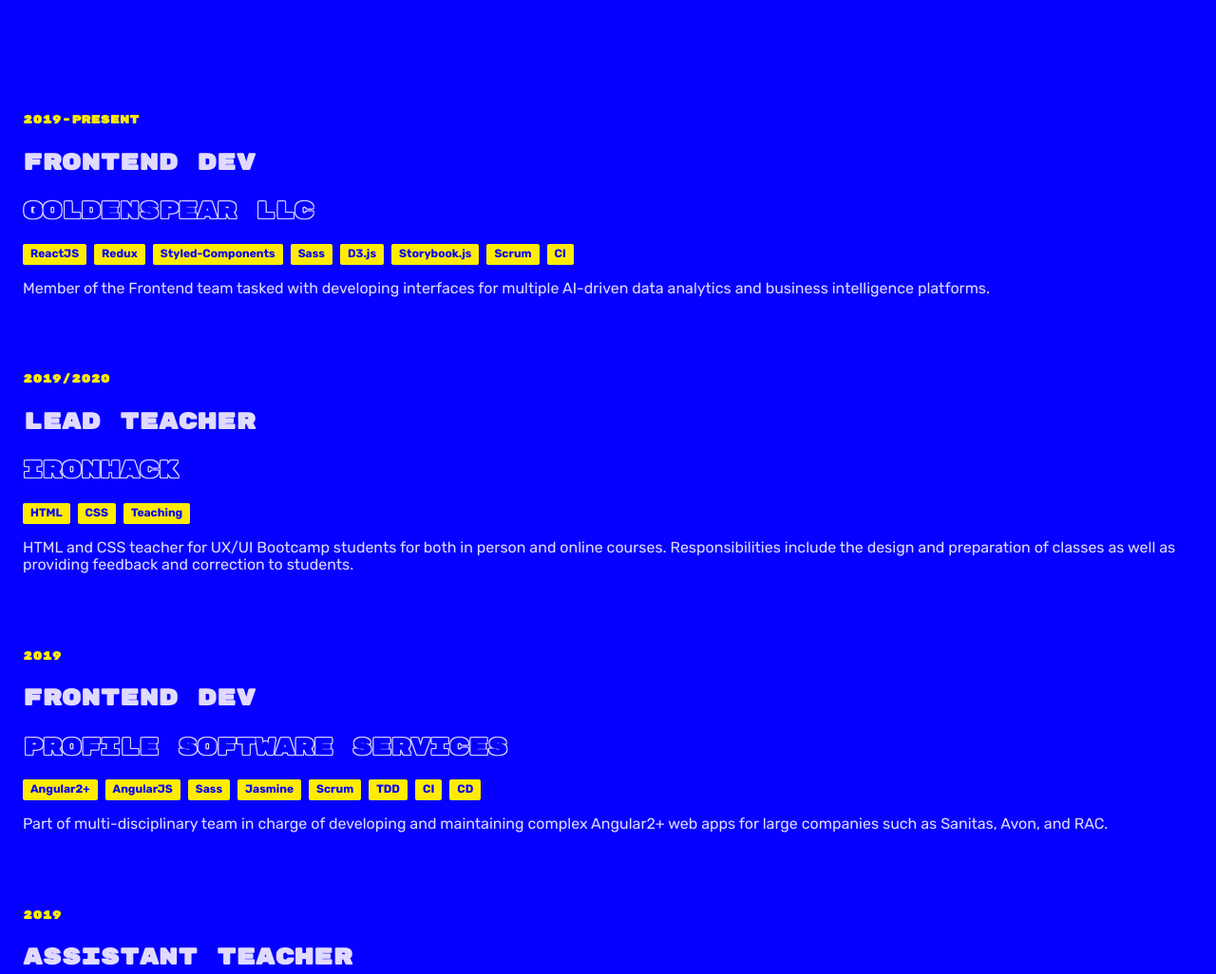
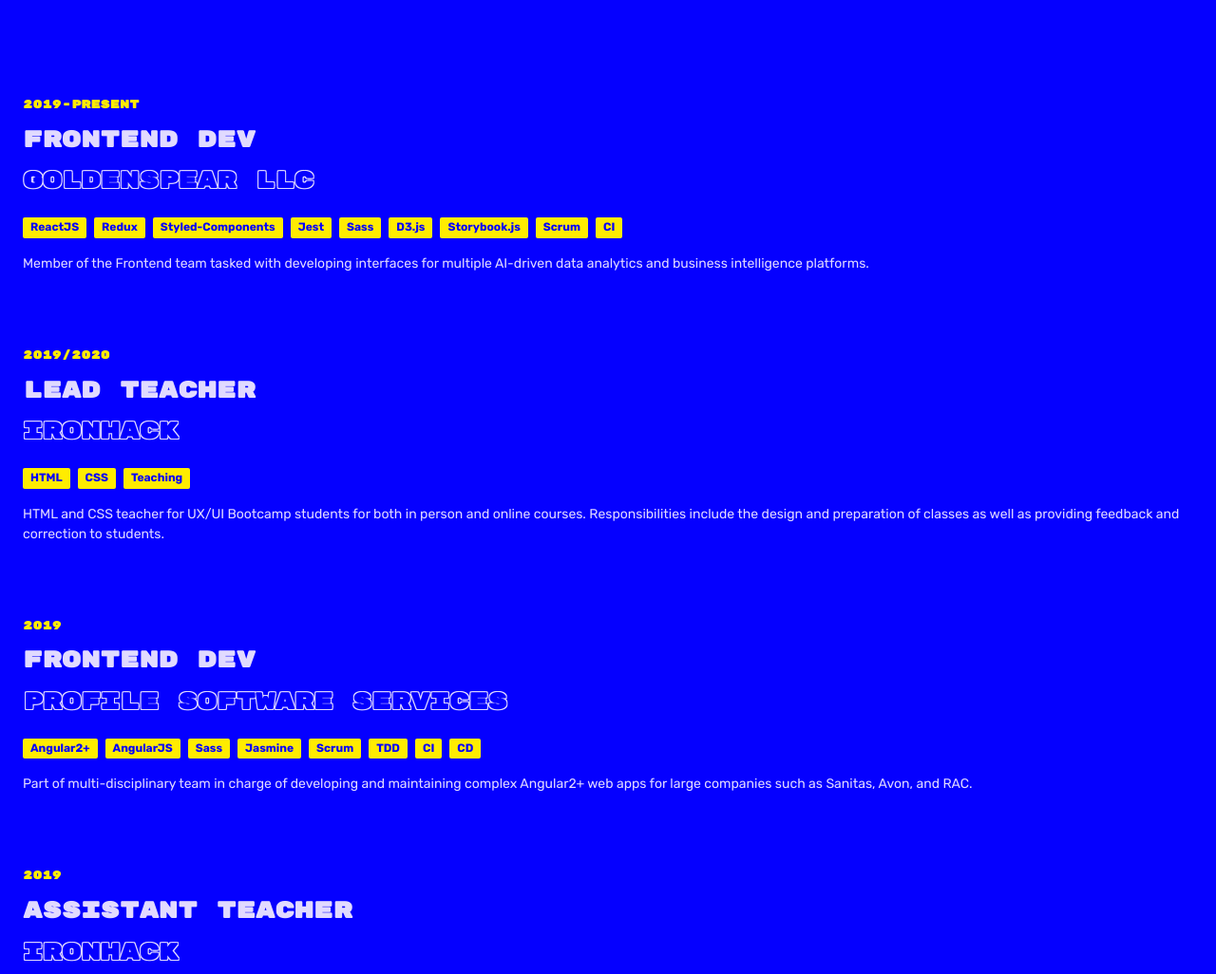
Before and after one commit to jchaconalvarez/jchacon.io, a Gatsby site: page / in a window 1280 px wide. Shown: the part 720-1746 px from the top of the page at 95% size. Built offline with nearby package versions, Linux system fonts and the light colour scheme; Gatsby itself is replaced by a stand-in of ours.

Commit message:
renamed some css variables, added Jest to GS stack

```diff
--- a/src/components/cvEntry/CVEntry.tsx
+++ b/src/components/cvEntry/CVEntry.tsx
@@ -21,8 +21,10 @@
   return (
     <article className={'cv-entry'}>
       <h4 className={'cv-entry__date'}>{date}</h4>
-      <h3 className={'cv-entry__role'}>{role}</h3>
-      <h2 className={'cv-entry__company outlined-font'}>{company}</h2>
+      <div className={'cv-entry__role-information'}>
+        <h3 className={'cv-entry__role'}>{role}</h3>
+        <h2 className={'cv-entry__company outlined-font'}>{company}</h2>
+      </div>
       <ul className={'cv-entry__stack'}>
         {stack.map((stackElement, index) => (
           <li className={'cv-entry__stack-element'} key={index}>
--- a/src/components/cvEntry/cvEntry.scss
+++ b/src/components/cvEntry/cvEntry.scss
@@ -1,13 +1,17 @@
 .cv-entry {
   &__company {
+    margin: var(--s-1) 0 var(--s1) 0;
   }
 
   &__date {
     color: var(--color-font-highlight);
-    font-size: var(--date-font-size);
+    font-size: var(--font-size-xsmall);
   }
 
   &__role {
+  }
+
+  &__role-information {
   }
 
   &__stack {
@@ -28,12 +32,15 @@
     background: var(--yellow);
     border-radius: var(--border-radius-small);
 
-    font-family: var(--copy-font-family);
-    font-size: var(--date-font-size);
+    font-family: var(--secondary-font-family);
+    font-size: var(--font-size-xsmall);
     font-weight: 700;
   }
 
   &__summary {
-    font-family: var(--copy-font-family);
+    font-size: var(--font-size-small);
+    font-family: var(--secondary-font-family);
+
+    line-height: var(--line-height-body);
   }
 }
--- a/src/components/hero/hero.scss
+++ b/src/components/hero/hero.scss
@@ -1,9 +1,9 @@
 .hero {
   height: calc(100vh - 264px);
 
-  padding-top: 144px;
+  padding-block-start: 144px;
 
-  line-height: 35px;
+  line-height: var(--line-height-hero);
 
   background: var(--color-background-hero);
 }
--- a/src/pages/index.tsx
+++ b/src/pages/index.tsx
@@ -16,6 +16,7 @@
       'ReactJS',
       'Redux',
       'Styled-Components',
+      'Jest',
       'Sass',
       'D3.js',
       'Storybook.js',
--- a/src/styles/_base.scss
+++ b/src/styles/_base.scss
@@ -1,5 +1,5 @@
 html {
-  font-family: var(--heading-font-family);
+  font-family: var(--main-font-family);
 }
 
 // Typography
@@ -18,11 +18,9 @@
 h2,
 h3,
 h4 {
-  font-size: var(--heading-font-size);
-}
-
-h1 {
-  margin-top: 0;
+  margin-block-start: 0;
+  margin-block-end: var(--s0);
+  font-size: var(--font-size-large);
 }
 
 .outlined-font {
@@ -63,6 +61,6 @@
   padding: var(--s1);
 
   & > * + * {
-    margin-top: 80px;
+    margin-block-start: 80px;
   }
 }
--- a/src/styles/_variables.scss
+++ b/src/styles/_variables.scss
@@ -19,11 +19,16 @@
   --color-font-outline-border: var(--purlwhite);
 
   /* Type */
-  --heading-font-family: 'Rubik Mono One', sans-serif;
-  --copy-font-family: 'Rubik', sans-serif;
+  --main-font-family: 'Rubik Mono One', sans-serif;
+  --secondary-font-family: 'Rubik', sans-serif;
 
-  --date-font-size: 12px;
-  --heading-font-size: 24px;
+  --font-size-xsmall: 0.75rem;
+  --font-size-small: 0.875rem;
+  --font-size-medium: 1rem;
+  --font-size-large: 1.5rem;
+
+  --line-height-hero: 35px;
+  --line-height-body: 21px;
 
   /* Spacing */
   --s-3: 0.175rem;
```
